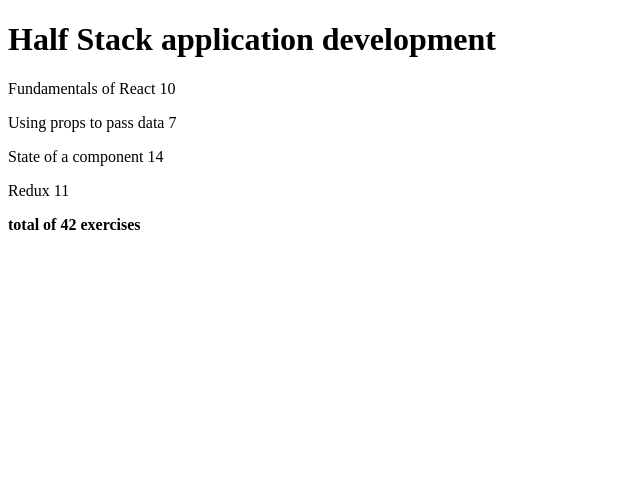
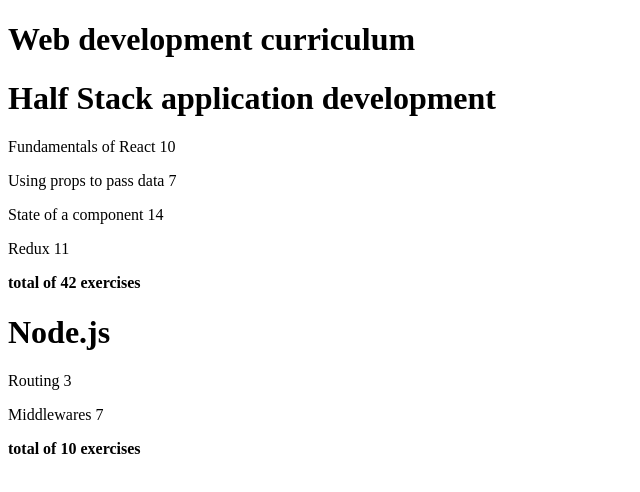
Before and after one commit to Nithish699/fullStack_universiyOfHelsinki, a React (Vite) app in the folder Part2/courseinfo/: page / in a window 1280 px wide. Shown: the top 492 px of the page, without its empty margins (0-640 px from the left). Built offline with nearby package versions, Linux system fonts and the light colour scheme.

Commit message:
Refactor App component to render multiple courses dynamically

```diff
--- a/Part2/courseinfo/src/App.jsx
+++ b/Part2/courseinfo/src/App.jsx
@@ -1,33 +1,59 @@
-import Course from './components/Course';
+import Course from './components/Course'
+
 const App = () => {
-  const course = {
+  const courses = [
+    {
+      name: 'Half Stack application development',
       id: 1,
-    name: 'Half Stack application development',
       parts: [
         {
           name: 'Fundamentals of React',
           exercises: 10,
-        id: 1
+          id: 1,
         },
         {
           name: 'Using props to pass data',
           exercises: 7,
-        id: 2
+          id: 2,
         },
         {
           name: 'State of a component',
           exercises: 14,
-        id: 3
+          id: 3,
         },
         {
           name: 'Redux',
           exercises: 11,
-        id: 4
-      }
+          id: 4,
+        },
+      ],
+    },
+    {
+      name: 'Node.js',
+      id: 2,
+      parts: [
+        {
+          name: 'Routing',
+          exercises: 3,
+          id: 1,
+        },
+        {
+          name: 'Middlewares',
+          exercises: 7,
+          id: 2,
+        },
+      ],
+    },
   ]
-  }
 
-  return <Course course={course} />
+  return (
+    <div>
+      <h1>Web development curriculum</h1>
+      {courses.map((course) => (
+        <Course key={course.id} course={course} />
+      ))}
+    </div>
+  )
 }
 
 export default App
```
Lines whose indentation alone changed are shown as unchanged.
